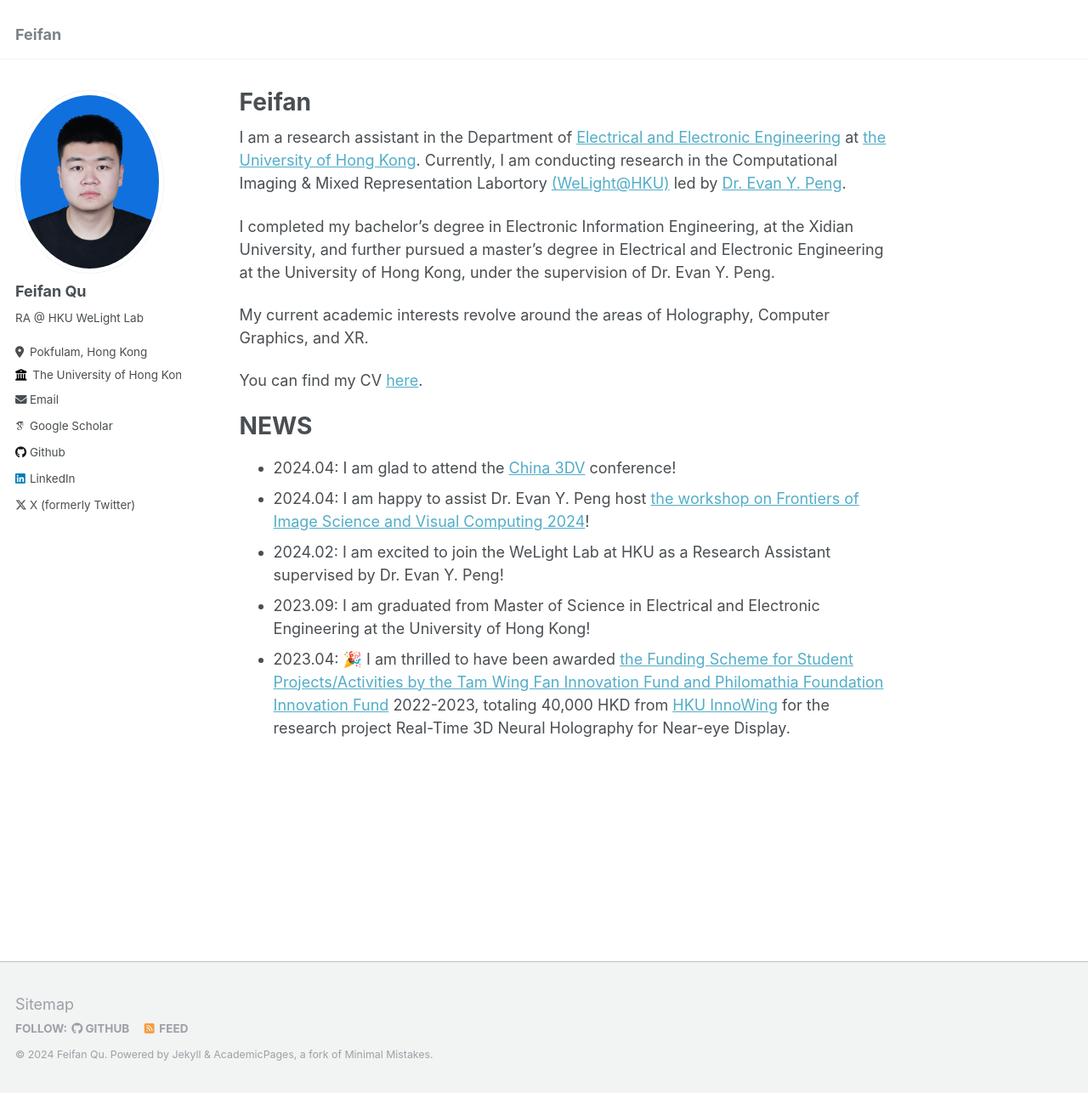
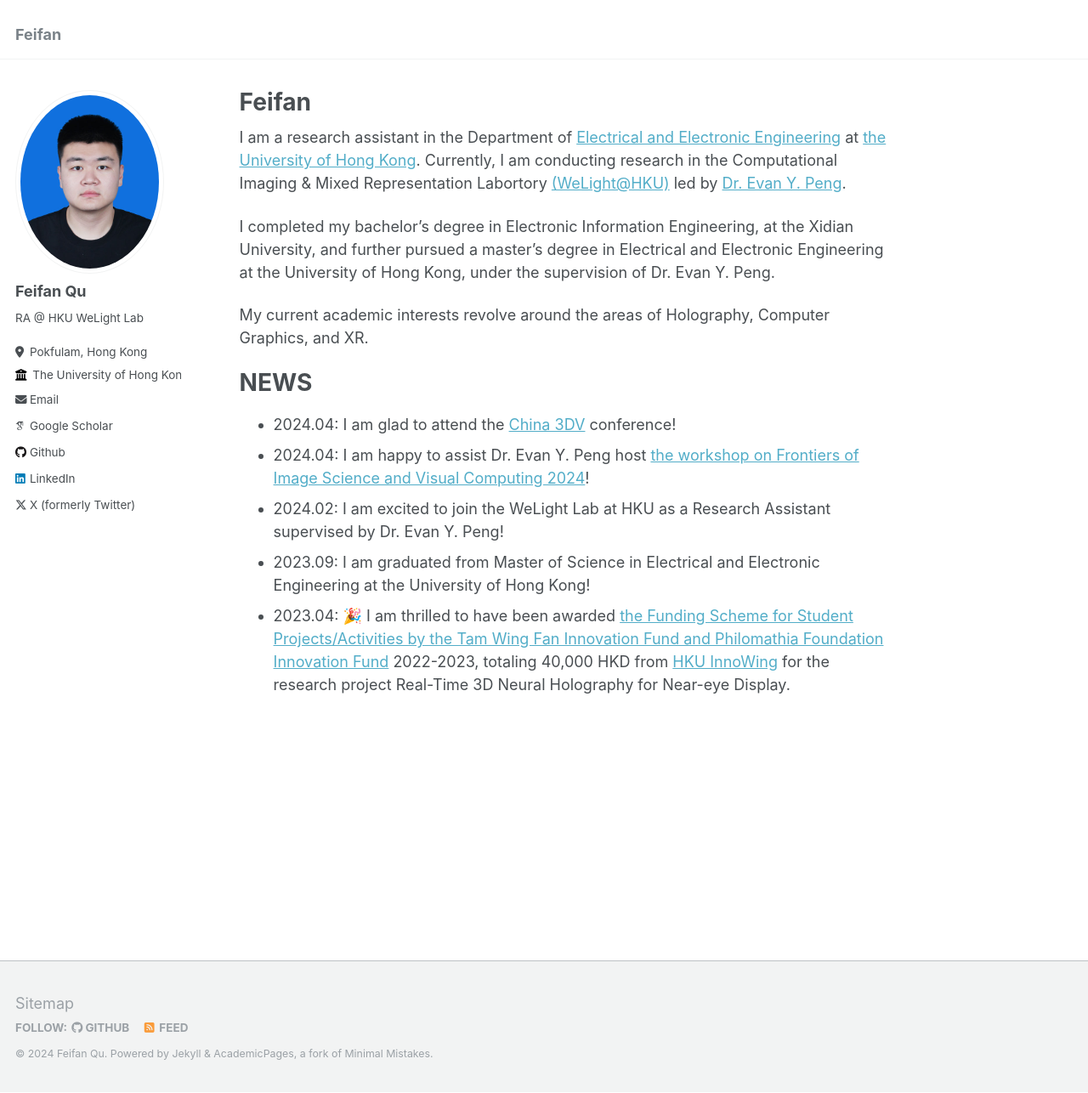
Before and after one commit to QuFeiFan/QuFeiFan.github.io, a Jekyll site: the page built from _pages/about.md, in a window 1280 px wide and 1286 px high. Shown: the whole window at 85% size. Built offline with Jekyll 4.4.1, drawn with Linux system fonts in a browser that asks for light colours; some web fonts are replaced.

Commit message:
edit info

```diff
--- a/_pages/about.md
+++ b/_pages/about.md
@@ -13,9 +13,6 @@ I completed my bachelor’s degree in Electronic Information Engineering, at the
 
 My current academic interests revolve around the areas of Holography, Computer Graphics, and XR.
 
-You can find my CV [here](files/QU FEIFAN (Mr.) CV.pdf).
-
-
 
 NEWS
 ======
```
